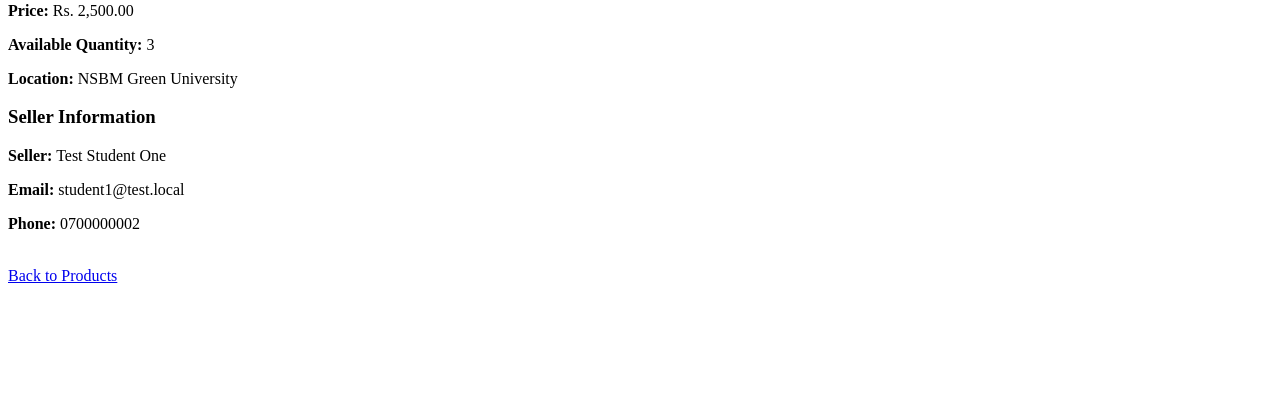
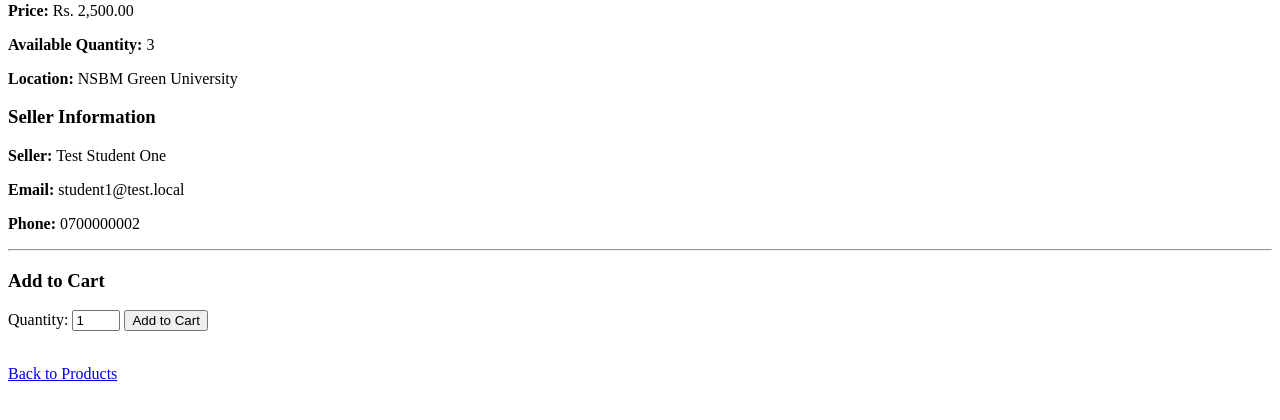
Before and after one commit to nesithaperera/NSBM-Marketplace, a PHP site: page /productdetails.php?id=2 in a window 1280 px wide. Shown: the part 234-654 px from the top of the page. Run offline with PHP 8.4, Linux system fonts and the light colour scheme; data comes from the database, SQL or seed files in the repository.

Commit message:
upgrade product details

```diff
--- a/productdetails.php
+++ b/productdetails.php
@@ -3,14 +3,15 @@
 include "config/database.php";
 
 // Check if product ID was sent
-if (!isset($_GET['id'])) {
+if (!isset($_GET["id"])) {
     die("Product not found.");
 }
 
-$product_id = $_GET['id'];
+$product_id = $_GET["id"];
 
 // Get product details
-$sql = "SELECT p.*, c.name AS category_name, u.name AS seller_name, u.email AS seller_email, u.phone AS seller_phone
+$sql = "SELECT p.*, c.name AS category_name, u.name AS seller_name,
+               u.email AS seller_email, u.phone AS seller_phone
         FROM products p
         JOIN categories c ON p.category_id = c.id
         JOIN users u ON p.user_id = u.id
@@ -32,71 +33,177 @@ $product = $result->fetch_assoc();
 
 <!DOCTYPE html>
 <html>
+
 <head>
-    <title><?php echo htmlspecialchars($product['title']); ?></title>
+
+    <title><?php echo htmlspecialchars($product["title"]); ?></title>
+
 </head>
 
 <body>
 
     <h1>NSBM Marketplace</h1>
 
-    <h2><?php echo htmlspecialchars($product['title']); ?></h2>
 
-    <?php if (!empty($product['image']) && $product['image'] != 'null') { ?>
+    <h2>
+        <?php echo htmlspecialchars($product["title"]); ?>
+    </h2>
 
-        <img src="assets/images/products/<?php echo htmlspecialchars($product['image']); ?>"
-             width="250"
-             alt="Product Image">
+
+    <?php if (!empty($product["image"]) && $product["image"] != "null") { ?>
+
+        <img
+            src="assets/images/products/<?php echo htmlspecialchars($product["image"]); ?>"
+            width="250"
+            alt="Product Image"
+        >
+
+        <br><br>
 
     <?php } ?>
 
+
     <h3>Product Information</h3>
+
 
     <p>
         <strong>Category:</strong>
-        <?php echo htmlspecialchars($product['category_name']); ?>
+        <?php echo htmlspecialchars($product["category_name"]); ?>
     </p>
+
 
     <p>
         <strong>Description:</strong>
-        <?php echo nl2br(htmlspecialchars($product['description'])); ?>
+        <?php echo nl2br(htmlspecialchars($product["description"])); ?>
     </p>
+
 
     <p>
         <strong>Price:</strong>
-        Rs. <?php echo number_format($product['price'], 2); ?>
+        Rs. <?php echo number_format($product["price"], 2); ?>
     </p>
+
 
     <p>
         <strong>Available Quantity:</strong>
-        <?php echo $product['quantity']; ?>
+        <?php echo $product["quantity"]; ?>
     </p>
+
 
     <p>
         <strong>Location:</strong>
-        <?php echo htmlspecialchars($product['location']); ?>
+        <?php echo htmlspecialchars($product["location"]); ?>
     </p>
+
 
     <h3>Seller Information</h3>
 
+
     <p>
         <strong>Seller:</strong>
-        <?php echo htmlspecialchars($product['seller_name']); ?>
+        <?php echo htmlspecialchars($product["seller_name"]); ?>
     </p>
+
 
     <p>
         <strong>Email:</strong>
-        <?php echo htmlspecialchars($product['seller_email']); ?>
+        <?php echo htmlspecialchars($product["seller_email"]); ?>
     </p>
+
 
     <p>
         <strong>Phone:</strong>
-        <?php echo htmlspecialchars($product['seller_phone']); ?>
+        <?php echo htmlspecialchars($product["seller_phone"]); ?>
     </p>
+
+
+    <hr>
+
+
+    <h3>Add to Cart</h3>
+
+
+    <?php if ($product["quantity"] > 0) { ?>
+
+        <label>Quantity:</label>
+
+        <input
+            type="number"
+            id="cartQuantity"
+            value="1"
+            min="1"
+            max="<?php echo $product["quantity"]; ?>"
+        >
+
+        <button onclick="addToCart()">
+            Add to Cart
+        </button>
+
+        <p id="cartMessage"></p>
+
+    <?php } else { ?>
+
+        <p>This product is out of stock.</p>
+
+    <?php } ?>
+
 
     <br>
 
-    <a href="products.php">Back to Products</a>
+
+    <a href="products.php">
+        Back to Products
+    </a>
+
+
+    <script>
+
+        function addToCart() {
+
+            var quantity = document.getElementById("cartQuantity").value;
+
+            var productId = <?php echo $product_id; ?>;
+
+
+            fetch("api/cart/add.php", {
+
+                method: "POST",
+
+                headers: {
+                    "Content-Type": "application/json"
+                },
+
+                body: JSON.stringify({
+                    product_id: productId,
+                    quantity: quantity
+                })
+
+            })
+
+            .then(function(response) {
+                return response.json();
+            })
+
+            .then(function(data) {
+
+                var message = document.getElementById("cartMessage");
+
+                message.innerText = data.message;
+
+            })
+
+            .catch(function(error) {
+
+                document.getElementById("cartMessage").innerText =
+                    "Something went wrong.";
+
+            });
+
+        }
+
+    </script>
+
 
 </body>
+
 </html>
```
